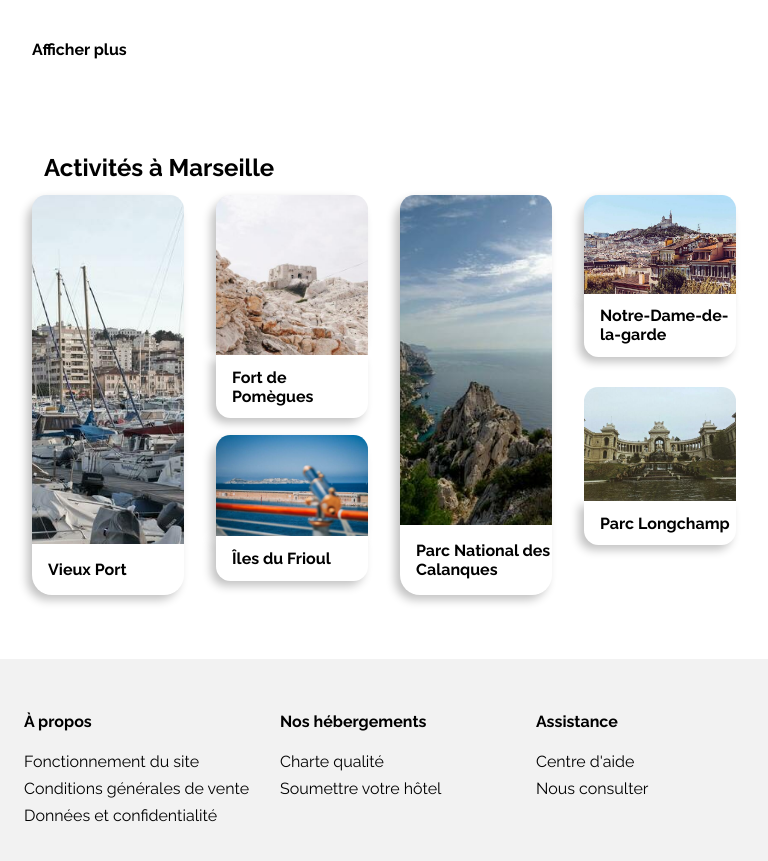
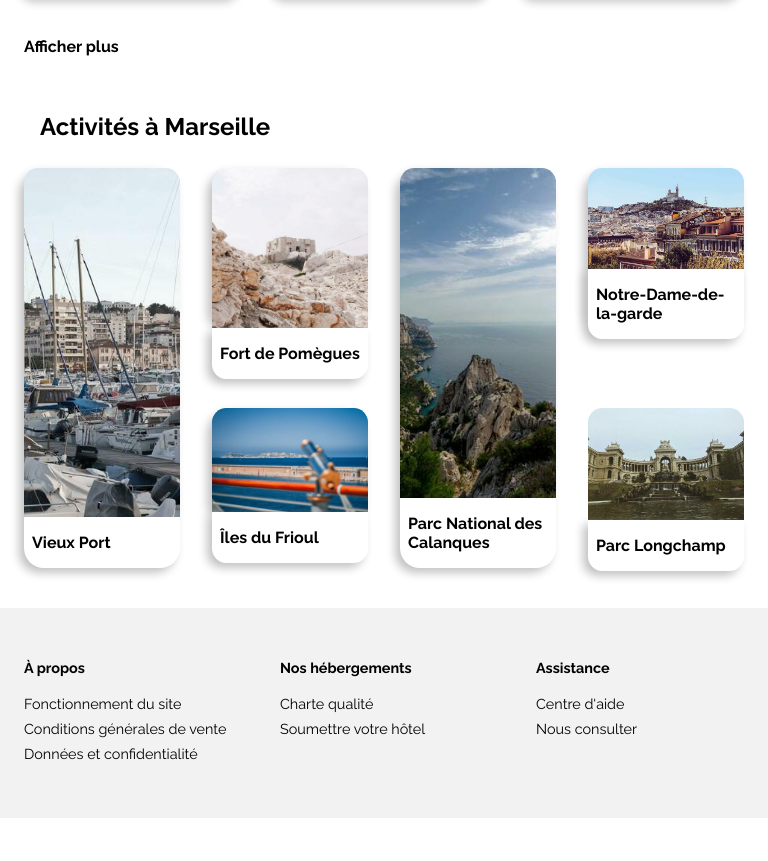
Before and after one commit to anaisrosa/projet_2, a plain HTML site: page index.html in a window 768 px wide. Shown: the part 1295-2156 px from the top of the page. After the commit the page ends 2113 px from the top, so only its background shows below. Drawn offline with Linux system fonts and the light colour scheme.

Commit message:
Reservia: version desktop + tab validées

```diff
--- a/index.html
+++ b/index.html
@@ -264,7 +264,7 @@
                 <article id="a_box2" class="shadow card_act">
 
                     <img src="images/activites/4_small/paul-hermann-QFTrLdQIRhI-unsplash.jpg" alt="Fort de Pomègues">
-                    <h3 class="shadow_act">Fort de Pomègues</h3>
+                    <h3 class="shadow_act act_legend_tab">Fort de Pomègues</h3>
                 </article>
 
                 <article id="a_box3" class="shadow card_act">
@@ -274,17 +274,17 @@
 
                 <article id="a_box4" class="shadow card_act">
                     <img src="images/activites/4_small/florian-wehde-xW9e8gdotxI-unsplash.jpg" alt="Notre-Dame-de-la-garde">
-                    <h3 class="shadow_act">Notre-Dame-de-la-garde</h3>
+                    <h3 class="shadow_act act_legend_tab">Notre-Dame-de-la-garde</h3>
                 </article>
 
                 <article id="a_box5" class="shadow card_act">
                     <img src="images/activites/4_small/kevin-hikari-rV_Qd1l-VXg-unsplash.jpg" alt="Îles du Frioul">
-                    <h3 class="shadow_act">Îles du Frioul</h3>
+                    <h3 class="shadow_act act_legend_tab">Îles du Frioul</h3>
                 </article>
 
                 <article id="a_box6" class=" card_act">
                     <img src="images/activites/4_small/lena-paulin-wH2-EJoDcV0-unsplash.jpg" alt="Parc Longchamp">
-                    <h3 class="shadow_act">Parc Longchamp</h3>
+                    <h3 class="shadow_act act_legend_tab ">Parc Longchamp</h3>
                 </article>
 
         </section>
--- a/medium.css
+++ b/medium.css
@@ -5,7 +5,7 @@
     main {
         width: 100%;
     }
-
+    /* HEADER */
     header {
         display: flex;
         align-items: baseline ;
@@ -20,6 +20,7 @@
         top: 1rem;;
     }
 
+    /* NAV */
     nav ul {
 
         display: flex;
@@ -58,6 +59,7 @@
         bottom: -4px;
     }
 
+    /* SEARCHBAR */
 
     #intro {
         text-align: center;
@@ -69,6 +71,8 @@
         justify-content: center;
         margin: 5rem 0 2.5rem 0;
     }
+
+    /* FILTERS */
 
     .filter_title {
         display: none;
@@ -100,11 +104,13 @@
         text-align: center;
     }
 
+    /* SECTION RESULTS */
     #results {
         display: flex;
         flex-direction: column-reverse;
     }
 
+    /* POPULAR */
     #results_p {
         display: flex;
         flex-direction: row;
@@ -133,20 +139,87 @@ h_card_pop {
         border-radius: 0;
         background-color: #f2f2f2;
     }
+
+    /* HOST IN MARSEILLE */
+
+    #results {
+        max-width: 100%;
+    }
+
     #s_host {
         background-color: #fff;
         padding:1.5rem;
         margin-right: 0;
     }
 
+    #s_host h2 {
+        margin-top:0.8rem;
+    }
+
+    /* SECTION ACTIVITIES */
+
+    #s_activities{
+        max-width: 100%;
+        margin-left: 1rem;
+        margin-right: 1rem;
+    }
+
+    #s_activities h2 {
+        padding: 0 1em;
+    }
+
     .card_act {
         margin: auto;
     }
 
-    #s_activities {
-padding: 1.5rem;
+    #s_activities h3 {
+        padding-left: 0.5rem;
     }
 
+    #a_box1{
+
+        grid-column: 1/2;
+        grid-row: 2/9;
+    }
+
+    #a_box2{
+
+        grid-column: 2/3;
+        grid-row: 2/4;
+    }
+
+    #a_box3{
+
+        grid-column: 3/4;
+        grid-row: 2/9;
+
+    }
+
+    #a_box4{
+        grid-column: 4/5;
+        grid-row: 2/4;
+    }
+
+    #a_box5{
+
+        grid-column:2/3;
+        grid-row:  5/8;
+    }
+
+    #a_box6{
+        grid-column: 4/5;
+        grid-row: 5/8;
+
+    }
+
+    #a_box2 h3,  #a_box4 h3,  #a_box5 h3,  #a_box6 h3 {
+        padding-bottom: 1rem;
+        padding-top: 1rem;
+
+    }
+
+
+    /* FOOTER */
 
     .f_bg {
         max-width:100%;
@@ -154,6 +227,7 @@ padding: 1.5rem;
 
     footer {
         width: 100%;
+        font-size: 0.9rem;
     }
 
     #f_about, #f_assistance, #f_hosting {
--- a/style.css
+++ b/style.css
@@ -448,8 +448,7 @@ input{
     font-family: "Raleway", sans sans-serif;
     font-size: 1em;
     font-weight: 900;
-    padding-top: 3.5em;
-    padding-left: 0.5em;
+    margin-top: 2.5rem;
 }
 
 /* SECTION ACTIVITIES */
@@ -483,7 +482,7 @@ input{
 }
 
 #s_activities h3{
-    padding-left: 1em;
+    padding-left:0.5rem;
     font-size: 1em;
 }
 
```
Lines whose indentation alone changed are shown as unchanged.
